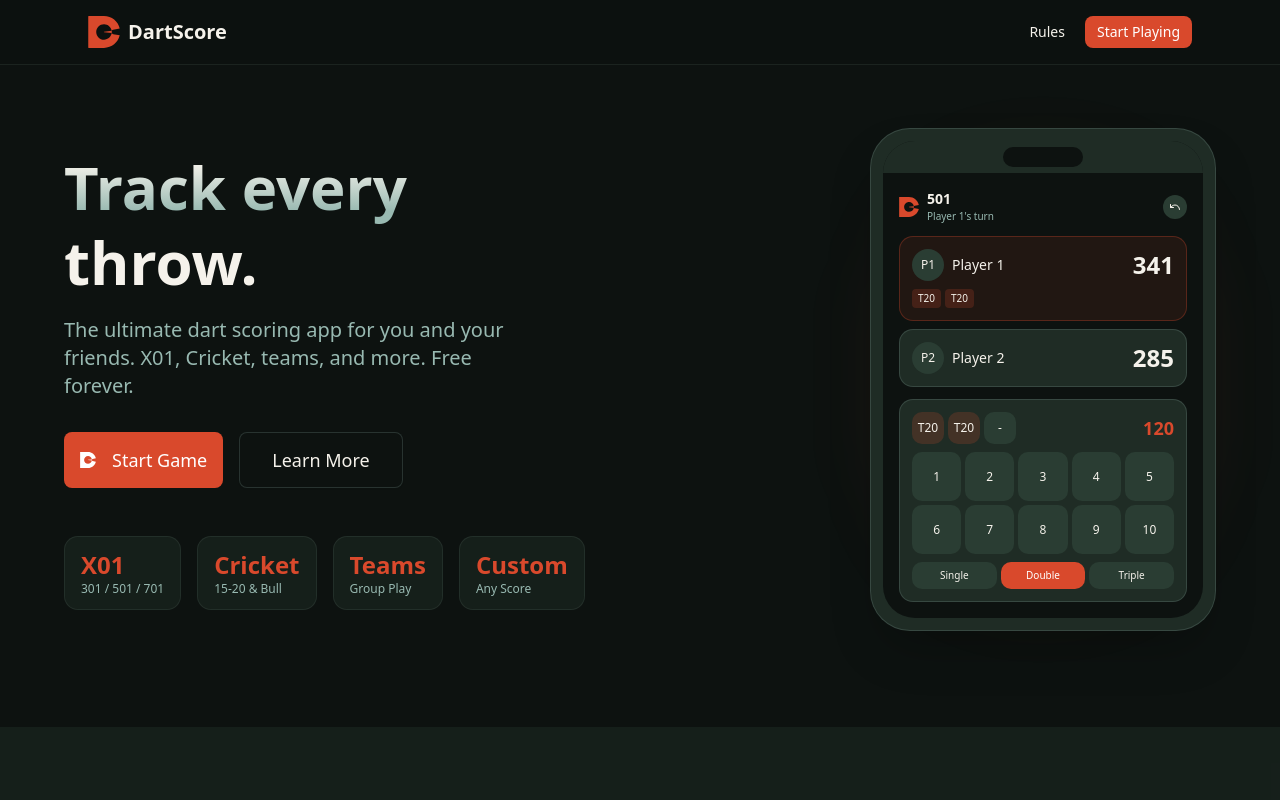
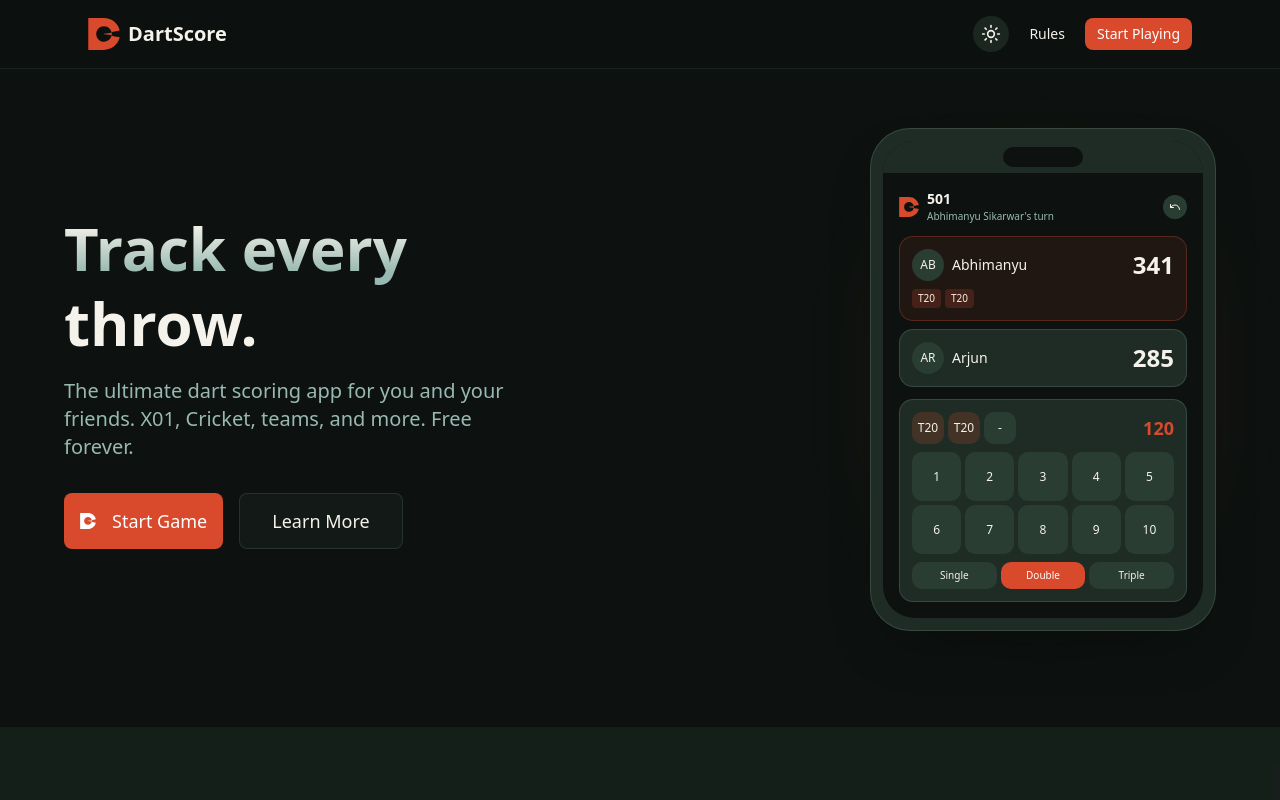
Before and after one commit to abhimanyu-sikarwar/dart-score, a Next.js app: page / in a window 1280 px wide. Shown: the top 800 px of the page. Built offline with nearby package versions, Linux system fonts and the light colour scheme.

Commit message:
Add theme toggle functionality and integrate next-themes for dark/light mode support

```diff
--- a/package.json
+++ b/package.json
@@ -20,6 +20,7 @@
     "clsx": "^2.1.1",
     "lucide-react": "^0.562.0",
     "next": "16.1.1",
+    "next-themes": "^0.4.6",
     "react": "19.2.3",
     "react-dom": "19.2.3",
     "tailwind-merge": "^3.4.0"
--- a/src/app/game/page.tsx
+++ b/src/app/game/page.tsx
@@ -27,7 +27,6 @@ function DartLogo({ className }: { className?: string }) {
 export default function GamePage() {
   const router = useRouter();
   const [isLoading, setIsLoading] = useState(true);
-  const [gameConfig, setGameConfig] = useState<GameConfig | null>(null);
 
   const {
     state,
@@ -44,7 +43,6 @@ export default function GamePage() {
     const storedConfig = localStorage.getItem('dartGameConfig');
     if (storedConfig) {
       const config: GameConfig = JSON.parse(storedConfig);
-      setGameConfig(config);
       startNewGame(config.mode, config.players, config.startingScore);
     } else {
       // No config found, redirect to settings
--- a/src/app/globals.css
+++ b/src/app/globals.css
@@ -87,6 +87,40 @@
   --sidebar-accent: #2a3d33;
   --sidebar-accent-foreground: #f5f2eb;
   --sidebar-border: rgba(152, 185, 177, 0.2);
+  --sidebar-ring: #D9492C;
+}
+
+.light {
+  --background: #f5f2eb;
+  --foreground: #1f2c25;
+  --card: #ffffff;
+  --card-foreground: #1f2c25;
+  --popover: #ffffff;
+  --popover-foreground: #1f2c25;
+  --primary: #D9492C;
+  --primary-foreground: #ffffff;
+  --secondary: #e8e4db;
+  --secondary-foreground: #1f2c25;
+  --muted: #e8e4db;
+  --muted-foreground: #5a6b62;
+  --accent: #D9492C;
+  --accent-foreground: #ffffff;
+  --destructive: #ef4444;
+  --border: rgba(31, 44, 37, 0.15);
+  --input: rgba(31, 44, 37, 0.1);
+  --ring: #D9492C;
+  --chart-1: #D9492C;
+  --chart-2: #5a6b62;
+  --chart-3: #e8e4db;
+  --chart-4: #FE5735;
+  --chart-5: #f5f2eb;
+  --sidebar: #ffffff;
+  --sidebar-foreground: #1f2c25;
+  --sidebar-primary: #D9492C;
+  --sidebar-primary-foreground: #ffffff;
+  --sidebar-accent: #e8e4db;
+  --sidebar-accent-foreground: #1f2c25;
+  --sidebar-border: rgba(31, 44, 37, 0.15);
   --sidebar-ring: #D9492C;
 }
 
--- a/src/app/layout.tsx
+++ b/src/app/layout.tsx
@@ -1,5 +1,6 @@
 import type { Metadata, Viewport } from "next";
 import { Geist, Geist_Mono } from "next/font/google";
+import { ThemeProvider } from "@/components/theme-provider";
 import "./globals.css";
 
 const geistSans = Geist({
@@ -37,11 +38,11 @@ export default function RootLayout({
   children: React.ReactNode;
 }>) {
   return (
-    <html lang="en">
+    <html lang="en" suppressHydrationWarning>
       <body
         className={`${geistSans.variable} ${geistMono.variable} antialiased`}
       >
-        {children}
+        <ThemeProvider>{children}</ThemeProvider>
       </body>
     </html>
   );
--- a/src/app/rules/page.tsx
+++ b/src/app/rules/page.tsx
@@ -3,6 +3,7 @@
 import { useRouter } from 'next/navigation';
 import { Button } from '@/components/ui/button';
 import { Card, CardContent, CardHeader, CardTitle } from '@/components/ui/card';
+import { ThemeToggle } from '@/components/theme-toggle';
 
 export default function RulesPage() {
   const router = useRouter();
@@ -17,6 +18,7 @@ export default function RulesPage() {
             <span className="text-xl font-bold">DartScore</span>
           </div>
           <div className="flex items-center gap-2">
+            <ThemeToggle className="w-9 h-9" />
             <Button variant="ghost" size="sm" onClick={() => router.push('/')}>
               Home
             </Button>
--- a/src/components/game-controls.tsx
+++ b/src/components/game-controls.tsx
@@ -10,6 +10,7 @@ import {
   DialogTitle,
   DialogTrigger,
 } from '@/components/ui/dialog';
+import { ThemeToggle } from '@/components/theme-toggle';
 import { useState } from 'react';
 
 interface GameControlsProps {
@@ -31,7 +32,8 @@ export function GameControls({
   const [showNewGameDialog, setShowNewGameDialog] = useState(false);
 
   return (
-    <div className="flex gap-1.5 sm:gap-2 flex-shrink-0">
+    <div className="flex items-center gap-1.5 sm:gap-2 flex-shrink-0">
+      <ThemeToggle className="w-8 h-8 sm:w-9 sm:h-9" />
       {isGameOver ? (
         <Button size="sm" className="h-8 sm:h-9 text-xs sm:text-sm font-medium" onClick={onResetGame}>
           Play Again
--- a/src/components/landing-page.tsx
+++ b/src/components/landing-page.tsx
@@ -3,6 +3,7 @@
 import { useRouter } from 'next/navigation';
 import { Button } from '@/components/ui/button';
 import { Card, CardContent } from '@/components/ui/card';
+import { ThemeToggle } from '@/components/theme-toggle';
 
 interface LandingPageProps {
   onStartGame?: () => void;
@@ -28,6 +29,7 @@ export function LandingPage({ onStartGame }: LandingPageProps) {
             <span className="text-xl font-bold">DartScore</span>
           </div>
           <div className="flex items-center gap-2">
+            <ThemeToggle className="w-9 h-9" />
             <Button variant="ghost" size="sm" onClick={() => router.push('/rules')}>
               Rules
             </Button>
@@ -76,7 +78,7 @@ export function LandingPage({ onStartGame }: LandingPageProps) {
               </div>
 
               {/* Game Modes */}
-              <div className="flex flex-wrap gap-4 pt-4">
+              {/* <div className="flex flex-wrap gap-4 pt-4">
                 <div className="bg-card/50 rounded-xl px-4 py-3 border border-border/50">
                   <div className="text-2xl font-bold text-primary">X01</div>
                   <div className="text-xs text-muted-foreground">301 / 501 / 701</div>
@@ -93,7 +95,7 @@ export function LandingPage({ onStartGame }: LandingPageProps) {
                   <div className="text-2xl font-bold text-primary">Custom</div>
                   <div className="text-xs text-muted-foreground">Any Score</div>
                 </div>
-              </div>
+              </div> */}
             </div>
 
             {/* Phone Mockup */}
@@ -118,7 +120,7 @@ export function LandingPage({ onStartGame }: LandingPageProps) {
                           <DartLogo className="w-5 h-5 text-primary" />
                           <div>
                             <div className="text-sm font-bold">501</div>
-                            <div className="text-[10px] text-muted-foreground">Player 1&apos;s turn</div>
+                            <div className="text-[10px] text-muted-foreground">Abhimanyu Sikarwar&apos;s turn</div>
                           </div>
                         </div>
                         <div className="flex gap-1">
@@ -133,8 +135,8 @@ export function LandingPage({ onStartGame }: LandingPageProps) {
                         <div className="bg-primary/10 rounded-xl p-3 border border-primary/30">
                           <div className="flex justify-between items-center">
                             <div className="flex items-center gap-2">
-                              <div className="w-8 h-8 rounded-full bg-secondary flex items-center justify-center text-xs">P1</div>
-                              <span className="font-medium text-sm">Player 1</span>
+                              <div className="w-8 h-8 rounded-full bg-secondary flex items-center justify-center text-xs">AB</div>
+                              <span className="font-medium text-sm">Abhimanyu</span>
                             </div>
                             <span className="text-2xl font-bold">341</span>
                           </div>
@@ -146,8 +148,8 @@ export function LandingPage({ onStartGame }: LandingPageProps) {
                         <div className="bg-card rounded-xl p-3 border border-border">
                           <div className="flex justify-between items-center">
                             <div className="flex items-center gap-2">
-                              <div className="w-8 h-8 rounded-full bg-secondary flex items-center justify-center text-xs">P2</div>
-                              <span className="font-medium text-sm">Player 2</span>
+                              <div className="w-8 h-8 rounded-full bg-secondary flex items-center justify-center text-xs">AR</div>
+                              <span className="font-medium text-sm">Arjun</span>
                             </div>
                             <span className="text-2xl font-bold">285</span>
                           </div>
@@ -200,7 +202,7 @@ export function LandingPage({ onStartGame }: LandingPageProps) {
             </p>
           </div>
 
-          <div className="grid sm:grid-cols-2 lg:grid-cols-3 gap-6">
+          <div className="grid grid-cols-2 lg:grid-cols-3 gap-2">
             <FeatureCard
               icon={<TargetIcon />}
               title="X01 Games"
@@ -303,9 +305,9 @@ export function LandingPage({ onStartGame }: LandingPageProps) {
 
 function FeatureCard({ icon, title, description }: { icon: React.ReactNode; title: string; description: string }) {
   return (
-    <Card className="bg-card/50 border-border/50 hover:border-primary/30 transition-colors">
-      <CardContent className="p-6">
-        <div className="w-12 h-12 rounded-lg bg-primary/10 flex items-center justify-center mb-4 text-primary">
+    <Card className="bg-card/50 border-border/50 hover:border-primary/30 transition-colors p-0">
+      <CardContent className="p-2">
+        <div className="w-8 h-8 rounded-lg bg-primary/10 flex items-center justify-center mb-4 text-primary">
           {icon}
         </div>
         <h3 className="font-semibold text-lg mb-2">{title}</h3>
--- /dev/null
+++ b/src/components/theme-provider.tsx
@@ -0,0 +1,16 @@
+'use client';
+
+import { ThemeProvider as NextThemesProvider } from 'next-themes';
+
+export function ThemeProvider({ children }: { children: React.ReactNode }) {
+  return (
+    <NextThemesProvider
+      attribute="class"
+      defaultTheme="dark"
+      enableSystem={false}
+      disableTransitionOnChange
+    >
+      {children}
+    </NextThemesProvider>
+  );
+}
--- /dev/null
+++ b/src/components/theme-toggle.tsx
@@ -0,0 +1,90 @@
+'use client';
+
+import { useTheme } from 'next-themes';
+import { useEffect, useState } from 'react';
+import { cn } from '@/lib/utils';
+
+export function ThemeToggle({ className }: { className?: string }) {
+  const { theme, setTheme } = useTheme();
+  const [mounted, setMounted] = useState(false);
+
+  useEffect(() => {
+    setMounted(true);
+  }, []);
+
+  if (!mounted) {
+    return (
+      <button
+        className={cn(
+          'w-10 h-10 rounded-full bg-secondary/50 flex items-center justify-center',
+          className
+        )}
+      >
+        <div className="w-5 h-5" />
+      </button>
+    );
+  }
+
+  return (
+    <button
+      onClick={() => setTheme(theme === 'dark' ? 'light' : 'dark')}
+      className={cn(
+        'w-10 h-10 rounded-full bg-secondary/50 flex items-center justify-center hover:bg-secondary transition-colors',
+        className
+      )}
+      aria-label={`Switch to ${theme === 'dark' ? 'light' : 'dark'} mode`}
+    >
+      {theme === 'dark' ? (
+        <SunIcon className="w-5 h-5 text-foreground" />
+      ) : (
+        <MoonIcon className="w-5 h-5 text-foreground" />
+      )}
+    </button>
+  );
+}
+
+function SunIcon({ className }: { className?: string }) {
+  return (
+    <svg
+      xmlns="http://www.w3.org/2000/svg"
+      width="24"
+      height="24"
+      viewBox="0 0 24 24"
+      fill="none"
+      stroke="currentColor"
+      strokeWidth="2"
+      strokeLinecap="round"
+      strokeLinejoin="round"
+      className={className}
+    >
+      <circle cx="12" cy="12" r="4" />
+      <path d="M12 2v2" />
+      <path d="M12 20v2" />
+      <path d="m4.93 4.93 1.41 1.41" />
+      <path d="m17.66 17.66 1.41 1.41" />
+      <path d="M2 12h2" />
+      <path d="M20 12h2" />
+      <path d="m6.34 17.66-1.41 1.41" />
+      <path d="m19.07 4.93-1.41 1.41" />
+    </svg>
+  );
+}
+
+function MoonIcon({ className }: { className?: string }) {
+  return (
+    <svg
+      xmlns="http://www.w3.org/2000/svg"
+      width="24"
+      height="24"
+      viewBox="0 0 24 24"
+      fill="none"
+      stroke="currentColor"
+      strokeWidth="2"
+      strokeLinecap="round"
+      strokeLinejoin="round"
+      className={className}
+    >
+      <path d="M12 3a6 6 0 0 0 9 9 9 9 0 1 1-9-9Z" />
+    </svg>
+  );
+}
```
Also changed, not shown: 2 other files (tests, documents, lock files or other folders).
